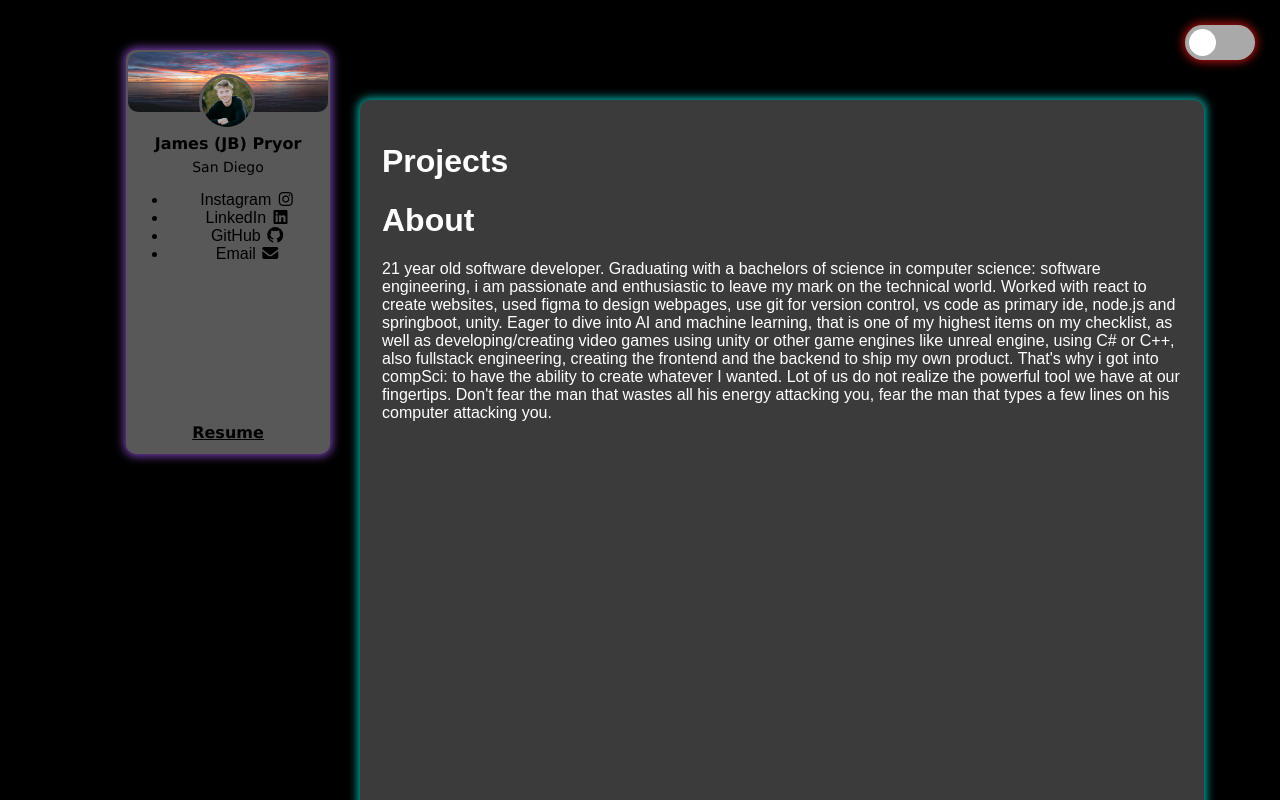
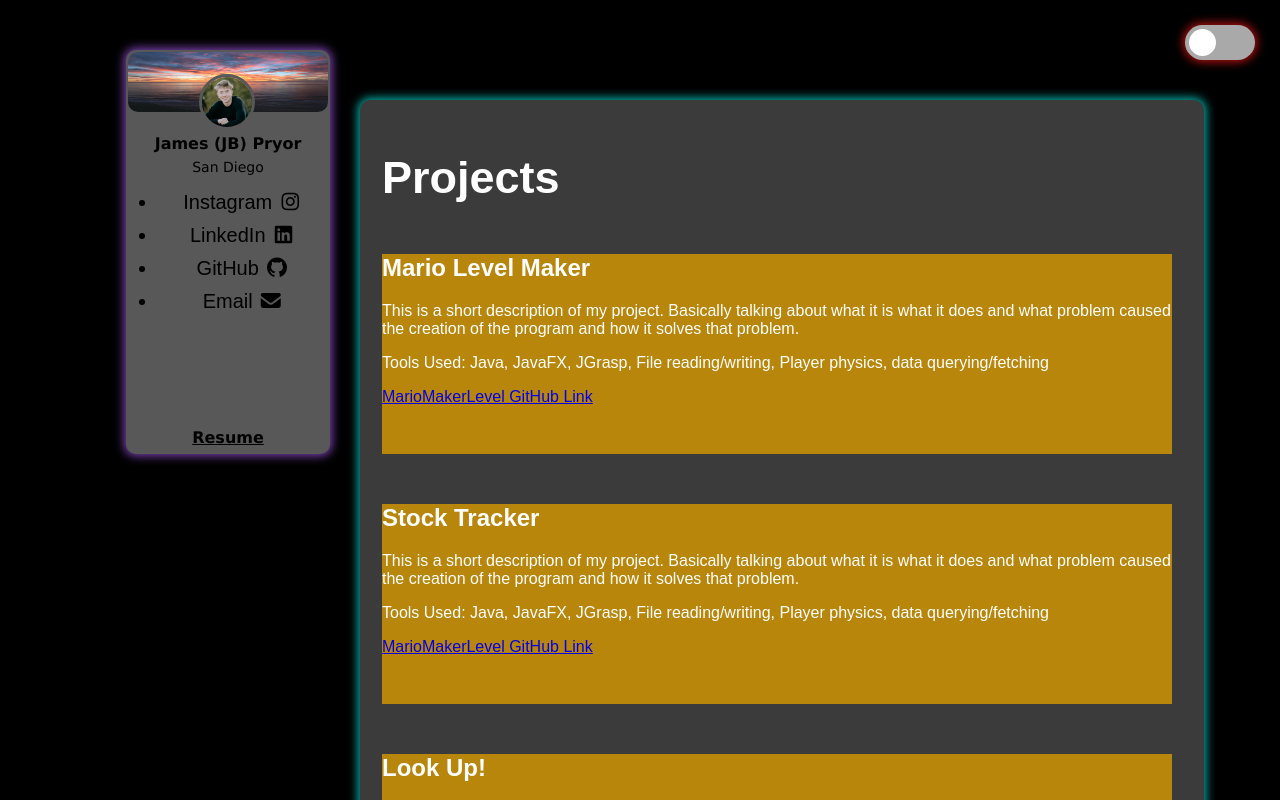
Before and after one commit to jb-pryor/Portfolio, a React (Vite) app: page / in a window 1280 px wide. Shown: the top 800 px of the page. Built offline with nearby package versions, Linux system fonts and the light colour scheme.

Commit message:
added some mock details to replace later

```diff
--- a/src/App.css
+++ b/src/App.css
@@ -60,7 +60,7 @@ body {
 }
 
 .contact {
-  margin-top: 160px;
+  margin-top: 115px;
 }
 
 .contact:hover {
@@ -136,3 +136,20 @@ input:checked + label:after {
 label:active:after {
   width: 40px;
 }
+
+.proj {
+  width: 790px;
+  height: 200px;
+  background-color: darkgoldenrod;
+  margin-top: 50px;
+}
+
+h1 {
+  font-size: 45px;
+}
+
+li {
+  margin-top: 10px;
+  font-size: 20px;
+  margin-left: -10px;
+}
--- a/src/App.jsx
+++ b/src/App.jsx
@@ -26,8 +26,24 @@ export default function App() {
 
       <div className="main">
         <h1>Projects</h1>
-        <p>
-        </p>
+        <div className='proj'>
+          <h2>Mario Level Maker</h2>
+          <p>This is a short description of my project. Basically talking about what it is what it does and what problem caused the creation of the program and how it solves that problem.</p>
+          <p>Tools Used: Java, JavaFX, JGrasp, File reading/writing, Player physics, data querying/fetching</p>
+          <a href='mario.html'>MarioMakerLevel GitHub Link</a>
+        </div>
+        <div className='proj'>
+          <h2>Stock Tracker</h2>
+          <p>This is a short description of my project. Basically talking about what it is what it does and what problem caused the creation of the program and how it solves that problem.</p>
+          <p>Tools Used: Java, JavaFX, JGrasp, File reading/writing, Player physics, data querying/fetching</p>
+          <a href='mario.html'>MarioMakerLevel GitHub Link</a>
+        </div>
+        <div className='proj'>
+          <h2>Look Up!</h2>
+          <p>This is a short description of my project. Basically talking about what it is what it does and what problem caused the creation of the program and how it solves that problem.</p>
+          <p>Tools Used: Java, JavaFX, JGrasp, File reading/writing, Player physics, data querying/fetching</p>
+          <a href='mario.html'>MarioMakerLevel GitHub Link</a>
+        </div>
         <h1>About</h1>
         <p>
           21 year old software developer. Graduating with a bachelors of science in computer science: software engineering, i am passionate and enthusiastic to leave my mark on the technical world.
```
